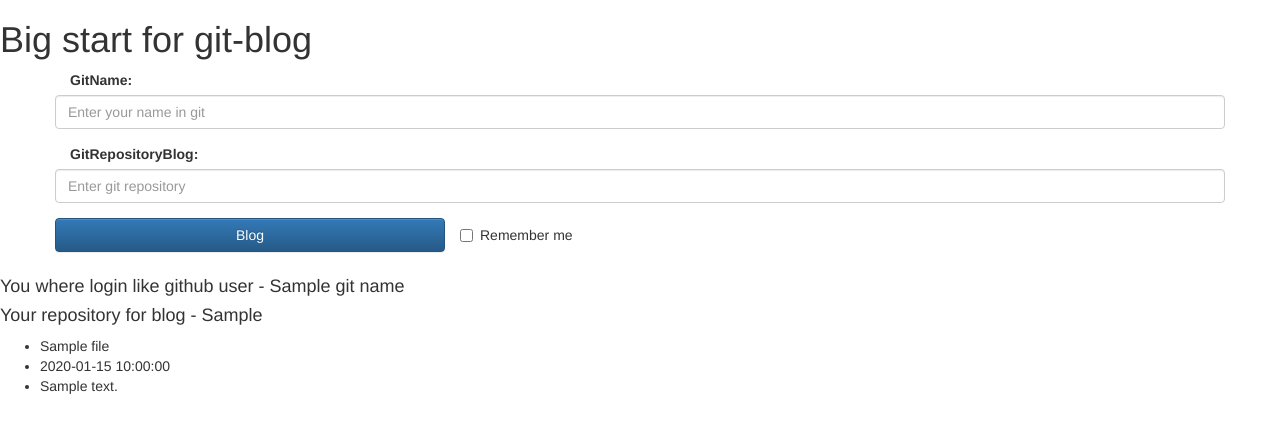
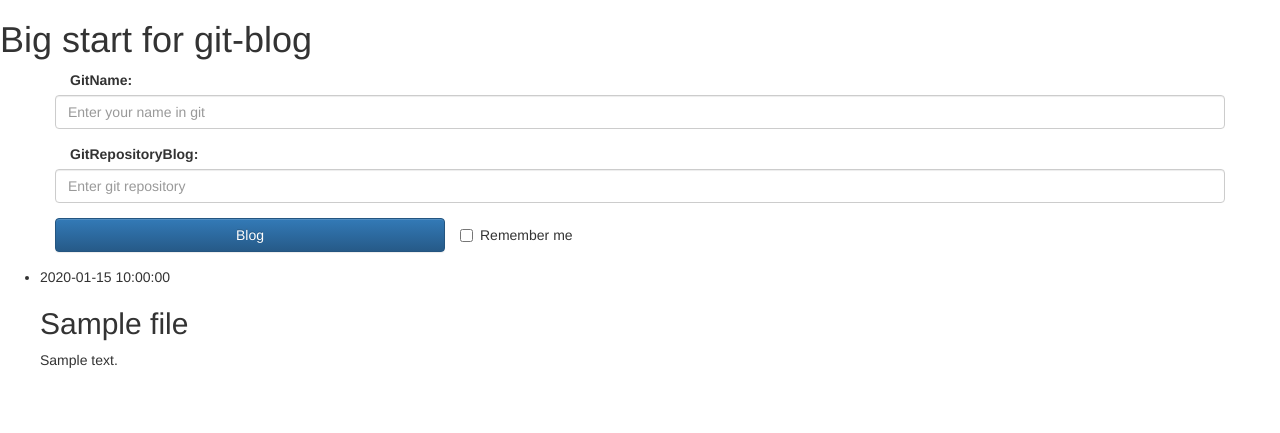
Before and after one commit to rrLero/git-blog, a Flask app: template templates/blog.html in a window 1280 px wide. Shown: the top 433 px of the page. Run offline with Flask 2, Linux system fonts and the light colour scheme; the template is opened without the code that fills it: most values are stand-ins (such as "Sample title", 1, 10 or a date in 2020); some libraries are stand-ins or nearby versions.

Commit message:
Исправил АПИ и добавил функционал для считывания файлов с гита в нашем формате

```diff
--- a/app.py
+++ b/app.py
@@ -1,8 +1,9 @@
 from flask import Flask, render_template, request, session, flash, redirect, url_for
-import os
+import datetime
 import urllib.request
 import urllib
 import json
+import requests
 
 
 app = Flask(__name__)
@@ -23,28 +24,50 @@ app.config.update(dict(
 # считываем с репозитория git-blog-content файл README.md и читаем в переменную file
 def get_file(git_name, git_repository):
     list_git_files = []
-    try:
-        git_objects = urllib.request.urlopen('https://api.github.com/repos/%s/%s/contents/' % (git_name, git_repository))
-    except urllib.error.HTTPError:
+    git_objects = requests.get('https://api.github.com/repos/%s/%s/contents/' % (git_name, git_repository), auth=('rrlero', '7M7T9nHH'))
+    git_objects = git_objects.json()
+    if str(type(git_objects)) == "<class 'dict'>":
         session['logged_in'] = False
         return False
-    git_objects = git_objects.read()
-    git_objects = json.loads(git_objects)
     for git_object in git_objects:
         url = git_object['download_url']
         val = {}
-        resource = urllib.request.urlopen(url)
-        data = resource.readlines()
-        for el in data:
-            if ':' in el.decode('utf-8'):
-                x,y = (el.decode('utf-8')).split(':')
-                val[x] = y.rstrip()
-            else:
-                val['date'] = 'ERROR'
-                val['title'] = "can't build blog"
-                val['text'] = 'your file should be with title:...., date:....., text:.....'
+        s = git_object['name'].rfind('.')
+        if s != -1:
+            val['date'] = git_object['name'][0: s]
+        else:
+            val['date'] = git_object['name']
+        try:
+            val['date'] = datetime.datetime.strptime(val['date'], "%H:%M %d-%m-%Y")
+        except:
+            val['date'] = 'No date'
+        val['title'] = 'No title'
+        resource = requests.get(url)
+        data = resource.content.decode('utf-8')
+        data = [i for i in data.split('\n')]
+        data.remove('')
+        val['text'] = ''
+        if len(data) > 5:
+            for i in range(5):
+                key, string = test_string(data[i])
+                val[key] = string
+            for i in range(5, len(data)):
+                val['text'] = val['text'] + ' ' + data[i]
+        else:
+            val['text'] = 'your file not in right format'
         list_git_files.append(val)
-    return sorted(list_git_files, key=lambda d: d['date'], reverse=True)
+    return sorted(list_git_files, key=lambda d: str(d['date']), reverse=True)
+
+
+def test_string(test):
+    if '---' in test:
+        return 'symbol', test
+    if 'title' in test and ':' in test:
+        return 'title', test.split(':')[1].strip()
+    if 'tegs' in test and ':' in test:
+        return 'tegs', test.split(':')[1]
+    if 'layout' in test and ':' in test:
+        return 'layout', test.split(':')[1]
 
 
 @app.route('/index')
@@ -75,8 +98,8 @@ def login():
 @app.route('/<git_name>/<git_repository_blog>/')
 def blog(git_name, git_repository_blog):
     session['logged_in'] = True
-    if get_file(git_name, git_repository_blog):
-        file = get_file(git_name, git_repository_blog)
+    file = get_file(git_name, git_repository_blog)
+    if file:
         return render_template('blog.html', git_name=git_name, git_repository_blog=git_repository_blog, file=file)
     else:
         session['logged_in'] = False
--- a/templates/blog.html
+++ b/templates/blog.html
@@ -1,14 +1,15 @@
 {% extends "base.html" %}
 {% block body %}
-<h4>You where login like github user - {{ git_name }}</h4>
-<h4>Your repository for blog - {{ git_repository_blog }}</h4>
+
+<ul class=entries>
 {% for el in file %}
-<ul>
-    <li>{{ el['title'] }}</li>
-    <li>{{ el['date'] }}</li>
-    <li>{{ el['text'] }}</li>
-</ul>
+      <li>
+          <div class="date"> {{ el['date'] }}</div>
+          <h2 class="entres-h2">{{ el['title'] }} </h2>
+          <p>{{ el['text'] }} </p>
+          <div style="clear:both;"></div>
+      </li>
 
 {% endfor %}
-
+ </ul>
 {% endblock %}
```
